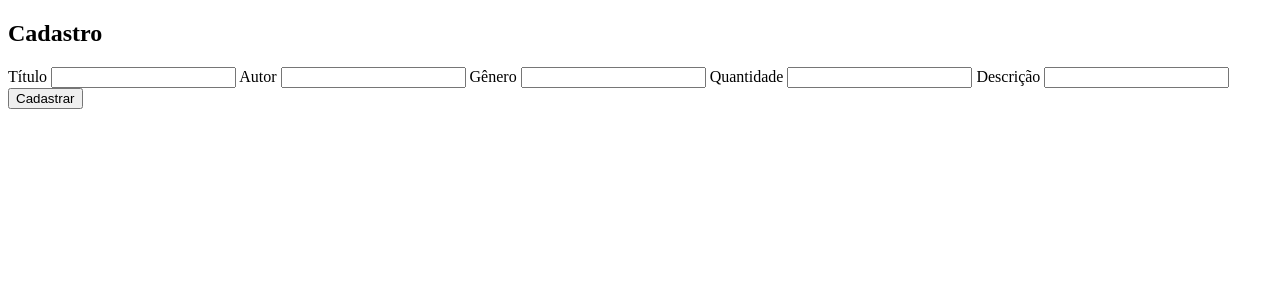
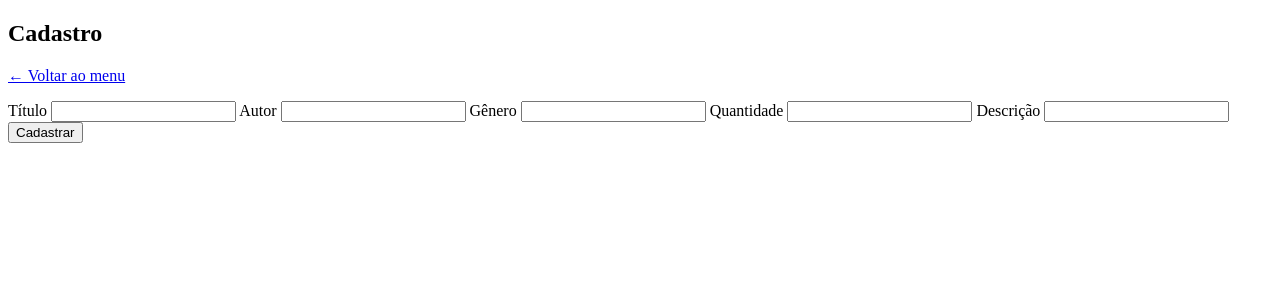
Before and after one commit to MR-alyyy/projeto-de-sistema, a PHP site: page /cad_livros.php in a window 1280 px wide. Shown: the top 300 px of the page. Run offline with PHP 8.4, Linux system fonts and the light colour scheme.

Commit message:
Add back navigation link and fix HTML structure

```diff
--- a/cad_livros.php
+++ b/cad_livros.php
@@ -25,6 +25,7 @@ if (isset($_POST['inserir'])) {
 ?>
 <!DOCTYPE html>
 <html>
+
 <head>
 <meta charset="UTF-8">
 <title>Cadastro livro</title>
@@ -36,7 +37,10 @@ if (isset($_POST['inserir'])) {
 
     <h2>Cadastro</h2>
 
+    <p><a href="menu_fun.php">&larr; Voltar ao menu</a></p>
+
     <?php echo $mensagem; ?>
+
 
     <form method="post">
 
@@ -59,6 +63,7 @@ if (isset($_POST['inserir'])) {
 
     </form>
 
+
 </div>
 
 </body>
```
